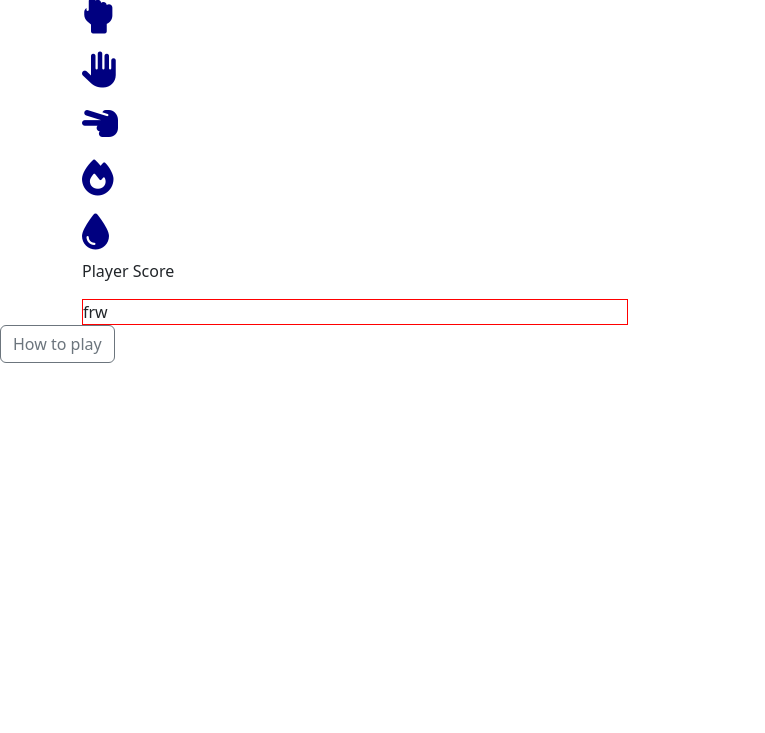
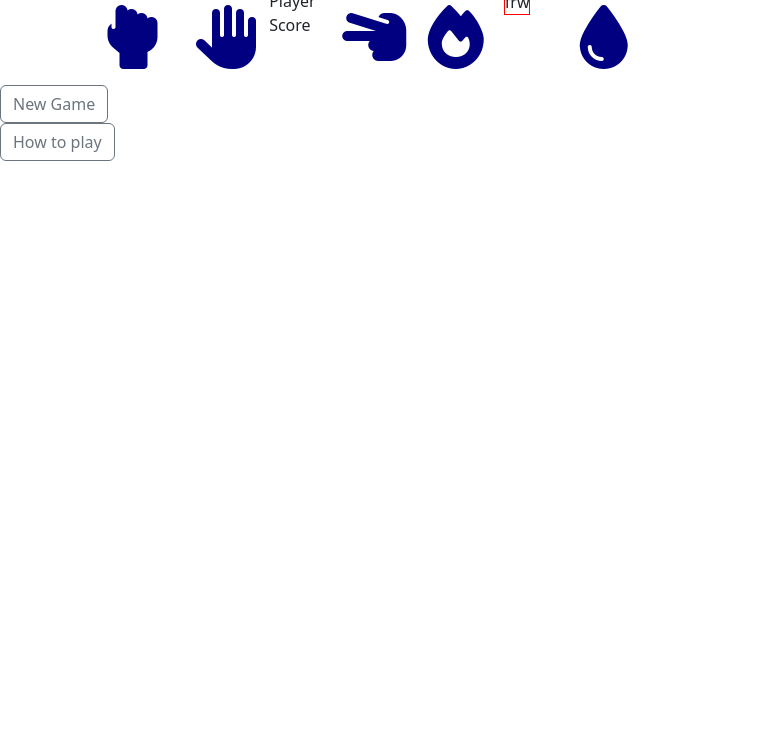
Before and after one commit to krisjowen/rockpaperscissorsfirewater, a plain HTML site: page index.html in a window 1280 px wide. Shown: the part 67-800 px from the top of the page, without its empty margins (0-765 px from the left). Drawn offline with nearby package versions, Linux system fonts and the light colour scheme.

Commit message:
Amend layout for player panel

```diff
--- a/css/style.css
+++ b/css/style.css
@@ -4,7 +4,7 @@ body {
 }
 
 .playerInput {
-    font-size: 36px;
+    font-size: 4rem;
     color:navy;
 }
 
--- a/index.html
+++ b/index.html
@@ -22,30 +22,46 @@
     <!-- Game Section -->
     <div class="container">
       <div class="row">
-        <div class="col-6">
-          <section id="playerPanel">
-            <div class="row">
+        <div class="col-6 d-flex justify-content-center">
+            <div class="row justify-content-center">
+                <div class="col-12">
               <div class="playerInput" id="rock">
                 <i class="fa-solid fa-hand-back-fist"></i>
               </div>
+              </div>
+            </div>
+            <div class="row justify-content-center">
+                <div class="col-3">
               <div class="playerInput" id="paper">
                 <i class="fa-solid fa-hand"></i>
               </div>
+              </div>
+              <div class="col-3">
+                <div id="playerScore">
+                    <p>Player Score</p>
+                </div>
+              </div>
+              <div class="col-3">
               <div class="playerInput" id="scissors">
                 <i class="fa-solid fa-hand-scissors"></i>
               </div>
+              </div>
+            </div>
+            <div class="row justify-content-between">
+                <div class="col-3">
               <div class="playerInput" id="fire">
                 <i class="fa-solid fa-fire"></i>
               </div>
+                </div>
+                <div class="col-3">
+                <div class="scorebox">frw</div>
+                </div>
+                <div class="col-3">
               <div class="playerInput" id="water">
                 <i class="fa-solid fa-droplet"></i>
               </div>
+              </div>
             </div>
-            <div id="playerScore">
-                <p>Player Score</p>
-                <div class="scorebox">frw</div>
-            </div>
-          </section>
         </div>
 
         <div class="col-6">
@@ -53,6 +69,16 @@
         </div>
       </div>
     </div>
+
+<!-- New Game Button -->
+
+<button
+type="button"
+class="btn btn-outline-secondary"
+>
+New Game
+</button>
+
 
     <!-- How to play button -->
 
```
